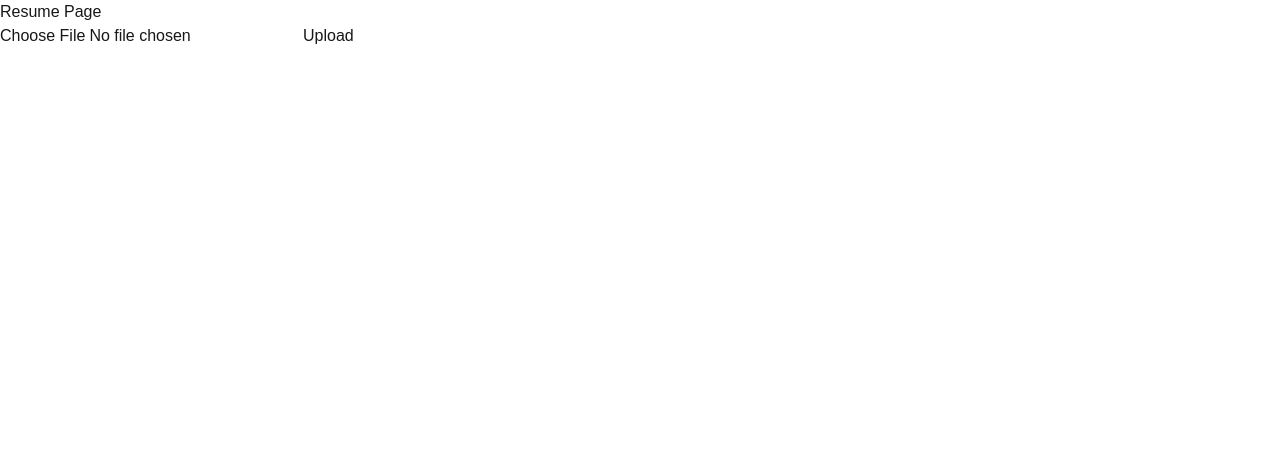
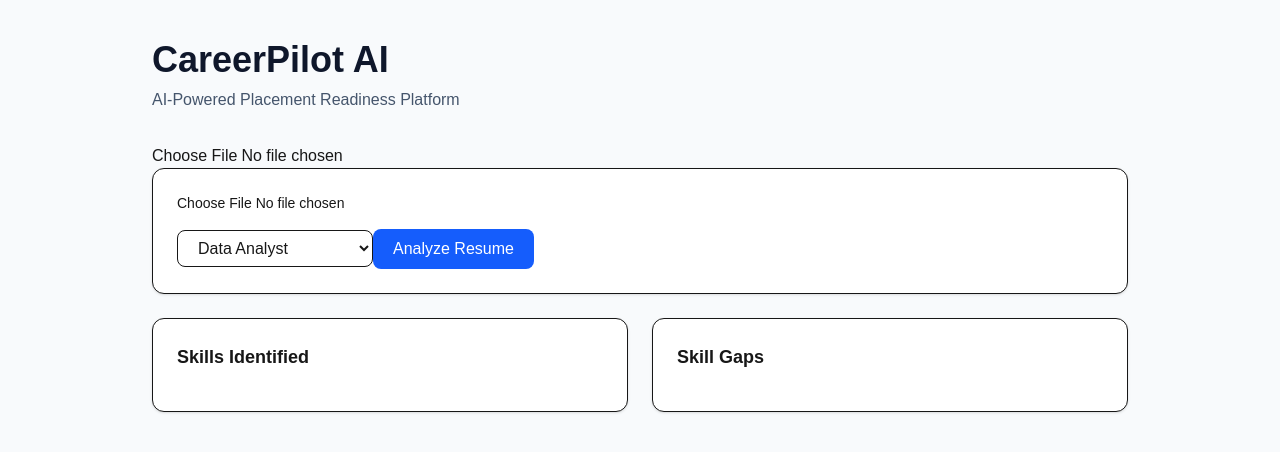
Before and after one commit to S-Gijbile-19/CareerPilot-AI, a Next.js app in the folder frontend/: page /resume in a window 1280 px wide. Shown: the top 452 px of the page. Built offline with nearby package versions, Linux system fonts and the light colour scheme.

Commit message:
UI implementation

```diff
--- a/frontend/src/app/resume/page.tsx
+++ b/frontend/src/app/resume/page.tsx
@@ -6,6 +6,9 @@ export default function ResumePage() {
   const [file, setFile] = useState<File | null>(null);
   const [text, setText] = useState("");
   const [atsScore, setAtsScore] = useState<number | null>(null);
+  const [role, setRole] = useState("Data Analyst");
+  const [foundSkills, setFoundSkills] = useState<string[]>([]);
+  const [missingSkills, setMissingSkills] = useState<string[]>([]);
 
   const handleUpload = async () => {
     if (!file) {
@@ -40,8 +43,20 @@ export default function ResumePage() {
 
 
   return (
-    <div>
-      <h1>Resume Page</h1>
+
+
+    <div className="min-h-screen bg-slate-50">
+      <div className="max-w-5xl mx-auto px-6 py-10">
+
+        <div className="mb-8">
+          <h1 className="text-4xl font-bold text-slate-900">
+            CareerPilot AI
+          </h1>
+
+          <p className="text-slate-600 mt-2">
+            AI-Powered Placement Readiness Platform
+          </p>
+        </div>
 
         <input
           type="file"
@@ -52,23 +67,76 @@ export default function ResumePage() {
           }}
         />
 
+
+        <div className="bg-white border rounded-xl shadow-sm p-6 mb-6">
+          <input
+            type="file"
+            accept=".pdf"
+            onChange={(e) => {
+              const selectedFile = e.target.files?.[0] || null;
+              setFile(selectedFile);
+            }}
+            className="block w-full text-sm"
+          />
+
+          <select
+            className="mt-4 border rounded-lg px-4 py-2"
+          >
+            <option>Data Analyst</option>
+            <option>Frontend Developer</option>
+            <option>Backend Developer</option>
+            <option>Data Scientist</option>
+          </select>
+
           <button
-        onClick={() => {
-        handleUpload();
-      }}
+            onClick={handleUpload}
+            className="mt-4 bg-blue-600 text-white px-5 py-2 rounded-lg hover:bg-blue-700"
           >
-      Upload
+            Analyze Resume
           </button>
+        </div>
 
         {atsScore !== null && (
-        <div>
-          <h2>ATS Score: {atsScore}/100</h2>
+          <div className="bg-white border rounded-xl shadow-sm p-6 mb-6">
+            <h2 className="text-lg font-semibold">
+              ATS Score
+            </h2>
+
+            <p className="text-5xl font-bold text-blue-600 mt-4">
+              {atsScore}/100
+            </p>
           </div>
         )}
 
-      <pre>
-        {text}
-      </pre>
+        <div className="grid md:grid-cols-2 gap-6">
+
+          <div className="bg-white border rounded-xl shadow-sm p-6">
+            <h2 className="text-lg font-semibold mb-4">
+              Skills Identified
+            </h2>
+
+            <ul className="space-y-2">
+              {foundSkills.map((skill) => (
+                <li key={skill}>{skill}</li>
+              ))}
+            </ul>
+          </div>
+
+          <div className="bg-white border rounded-xl shadow-sm p-6">
+            <h2 className="text-lg font-semibold mb-4">
+              Skill Gaps
+            </h2>
+
+            <ul className="space-y-2">
+              {missingSkills.map((skill) => (
+                <li key={skill}>{skill}</li>
+              ))}
+            </ul>
+          </div>
+
+        </div>
+
+      </div>
     </div>
   );
 }
```
Lines whose indentation alone changed are shown as unchanged.
